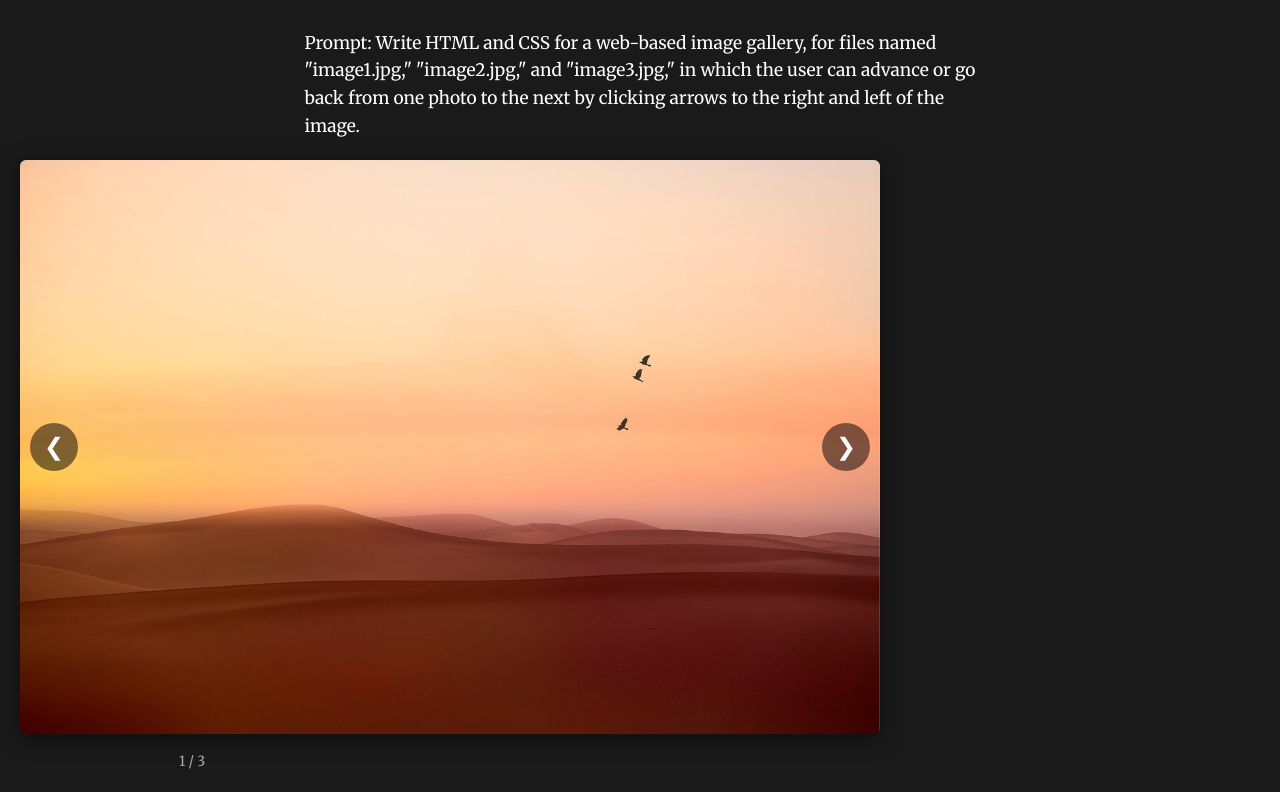
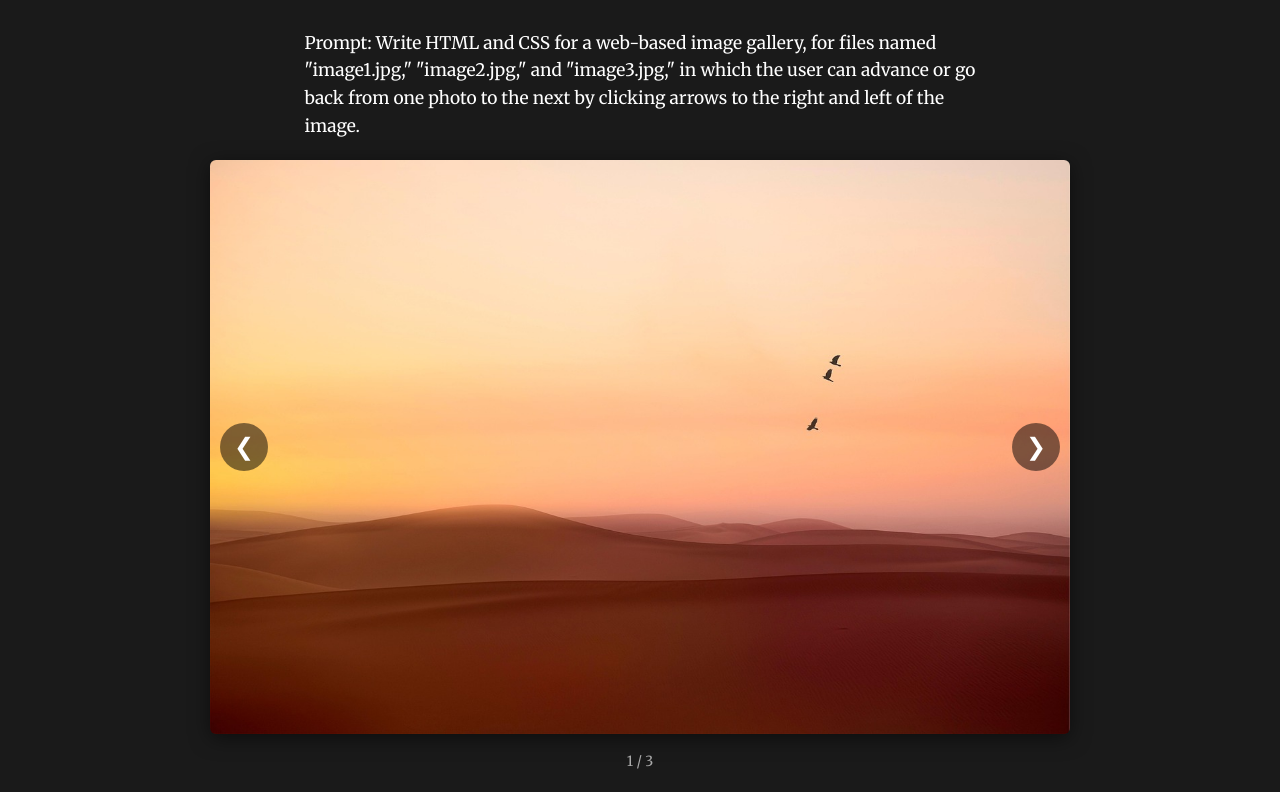
Before and after one commit to r3adams/grc365, a plain HTML site: page claude-gallery.html in a window 1280 px wide. Shown: the part 102-894 px from the top of the page. Drawn offline with Linux system fonts and the light colour scheme.

Commit message:
Add files via upload

```diff
--- a/claude-gallery.html
+++ b/claude-gallery.html
@@ -43,6 +43,7 @@ p {
   padding: 20px;
   width: 100%;
   max-width: 900px;
+  margin: 0 auto;
 }
 
 .viewer {
@@ -98,6 +99,9 @@ p {
   margin: 0;
   font-size: 14px;
   color: #aaa;
+  width: 512px;
+  margin: 0 auto;
+  text-align: center;
 }
 
 @media (max-width: 600px) {
```
